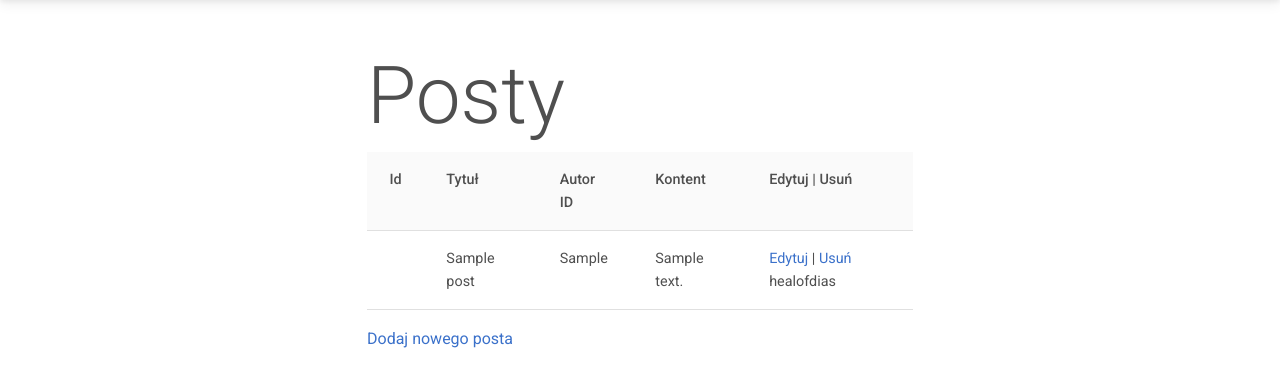
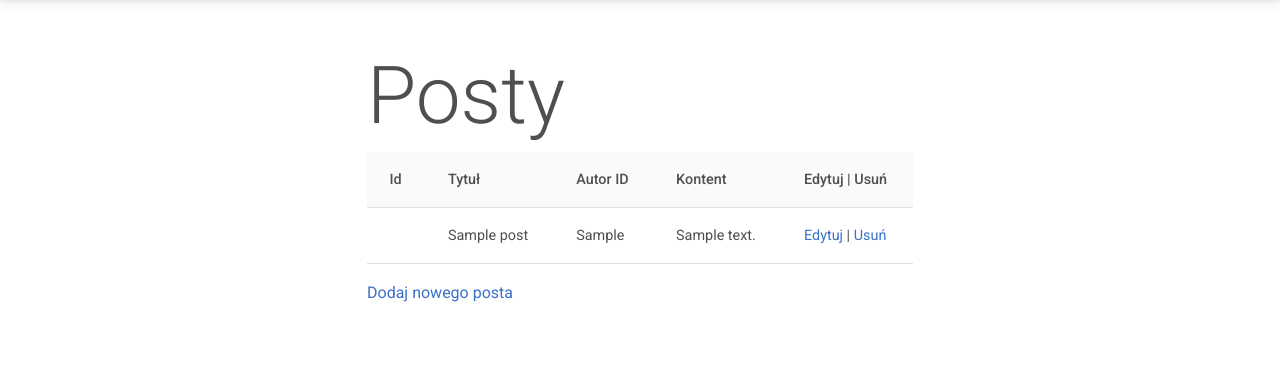
Before and after one commit to Rafistefek2/cms, a PHP site: page /posts.php in a window 1280 px wide. Shown: the part 59-446 px from the top of the page. Run offline with PHP 8.4, Linux system fonts and the light colour scheme; the visitor is signed in with stand-in values (Sample User, id 1); tables that the repository leaves empty or names only in its code hold one stand-in row (values such as "Sample post"); data that the repository does not hold is empty.

Commit message:
Revert "test"
This reverts commit 566877f08e1841a691ea3a4650d5f3d865426908.

```diff
--- a/posts.php
+++ b/posts.php
@@ -60,7 +60,6 @@ if ($stm = $connect->prepare('SELECT * FROM posts')) {
                         <td>
                             <a href="postsedit.php?id=<?php echo $record['ID']?>">Edytuj</a> |
                             <a href="posts.php?delete=<?php echo $record['ID']?>">Usuń</a>
-                            healofdias
                         </td>
                     </tr>
                 <?php } ?>
```
